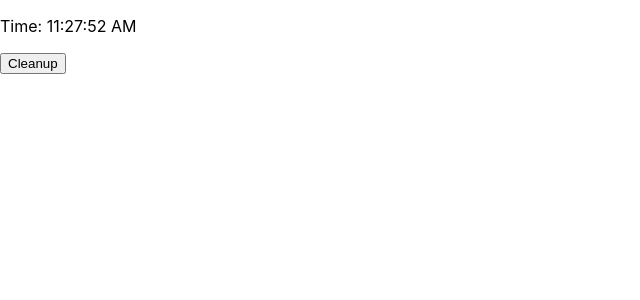
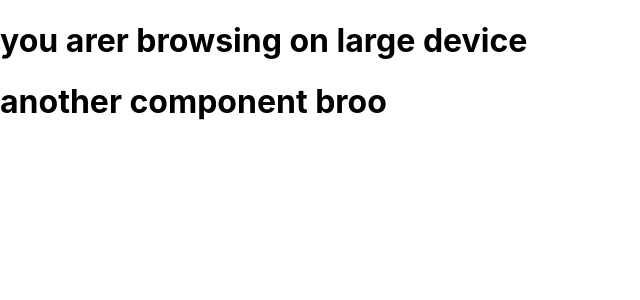
Before and after one commit to abdullahalsuad/react-hook, a React (Create React App) app: page / in a window 1280 px wide. Shown: the top 300 px of the page, without its empty margins (0-640 px from the left). Built offline with nearby package versions, Linux system fonts and the light colour scheme; the HTML template or start-up script is replaced by a standard one.

Commit message:
custom hook

```diff
--- a/src/App.js
+++ b/src/App.js
@@ -8,6 +8,11 @@ import ShowCount from './component/ShowCount';
 import Title from './component/Title';
 import Form from './component/Form';
 import Time from './component/Time';
+
+//custom hook
+import LayoutCopoOne from './component/custom hook/LayoutCopo';
+import LayoutCopoTwo from './component/custom hook/LayoutCopoTwo';
+
 
 export default function App () {
   // const [show, setShow] = useState(true);
@@ -38,9 +43,9 @@ export default function App () {
                 <button type="button" onClick={() => setShow((prevShow) => !prevShow)}>
                     {show ? 'Hide post' : 'Show post'}
                 </button>
-            </p>  */}
+            </p>
 
-            {/* <div >
+            <div >
             <Title />
             <ShowCount count={count1} title="Counter 1" />
             <span>{isEvenOrOdd ? 'Even' : 'Odd'}</span>
@@ -48,9 +53,16 @@ export default function App () {
             <hr />
             <ShowCount count={count2} title="Counter 2" />
             <Button handleClick={incrementByFive}>Increment by five</Button>
-        </div>  */}
-        {/* <Form />  */}
-        <Time/>
+        </div>
+        <Form />
+        <Time/>  */}
+
+             {/* custom hook */}
+             <div>
+               <LayoutCopoOne />
+               <LayoutCopoTwo/>
+             </div>
+
       </div>
     )
 }
--- /dev/null
+++ b/src/component/custom hook/LayoutCopo.js
@@ -0,0 +1,12 @@
+import useWindowWidth from "./hook/useWidowWidth"
+
+export default function LayoutCopoOne() {
+    const onSmall = useWindowWidth(600);
+
+
+    return (
+        <div>
+            <h1>you arer browsing on {onSmall ? 'small' : 'large'} device</h1>
+        </div>
+    )
+}
--- /dev/null
+++ b/src/component/custom hook/LayoutCopoTwo.js
@@ -0,0 +1,12 @@
+import useWindowWidth from "./hook/useWidowWidth"
+
+export default function LayoutCopoTwo() {
+
+const onSmall = useWindowWidth(500);
+
+    return (
+        <div className={onSmall ? 'small' : 'large'}>
+            <h1>another component broo</h1>
+        </div>
+    )
+}
--- /dev/null
+++ b/src/component/custom hook/hook/useWidowWidth.js
@@ -0,0 +1,35 @@
+import  { useEffect, useState,useCallback } from 'react'
+
+const useWindowWidth = (size) =>{
+    const [onSmall,setSmall] = useState(false);
+
+
+
+    // const checkScreenSize =    useCallback(() =>{
+    //     setSmall(window.innerWidth < size);;
+    //      },[size])
+
+    // useEffect(()=>{
+    //     checkScreenSize();
+    //     window.addEventListener("resize",checkScreenSize);
+
+    //     return () => window.removeEventListener('resize', checkScreenSize);
+    // },[checkScreenSize])
+
+
+    useEffect(()=>{
+        const checkScreenSize = () => {
+            setSmall(window.innerWidth <size);
+        }
+        checkScreenSize();
+        window.addEventListener("resize",checkScreenSize);
+
+        return () => window.removeEventListener('resize', checkScreenSize);
+    },[size])
+
+
+
+    return onSmall
+}
+
+export default  useWindowWidth
```
